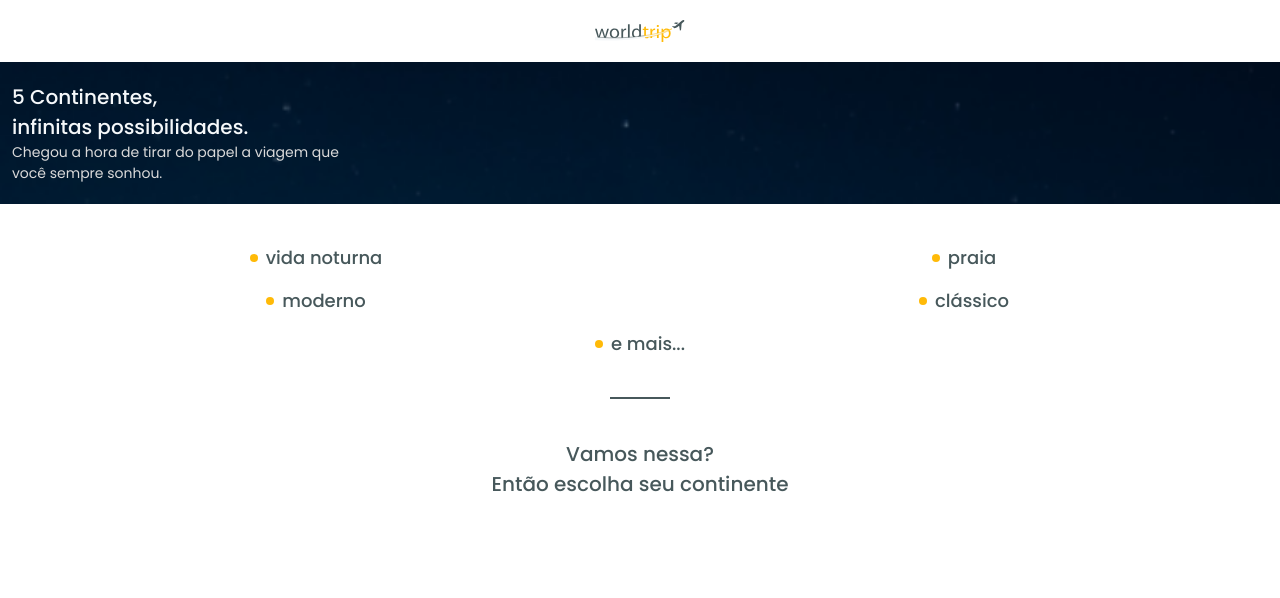
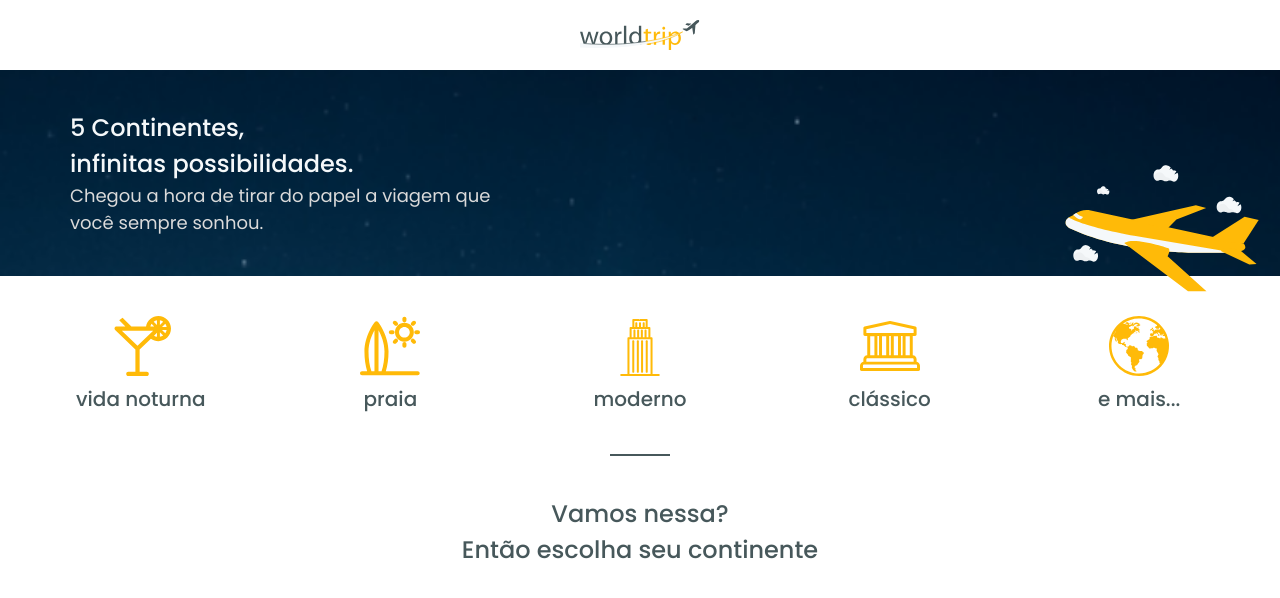
Before and after one commit to luisfilipefa/ignite-desafio4, a Next.js app: page / in a window 1280 px wide. Shown: the top 598 px of the page. Built offline with nearby package versions, Linux system fonts and the light colour scheme.

Commit message:
home design for tablets

```diff
--- a/src/components/Banner/index.tsx
+++ b/src/components/Banner/index.tsx
@@ -1,25 +1,46 @@
-import { Box, Text } from "@chakra-ui/react";
+import { Box, Image, Text, useBreakpointValue } from "@chakra-ui/react";
 
 import React from "react";
 
 export default function Banner() {
+  const showPlane = useBreakpointValue({
+    sm: false,
+    md: true,
+  });
+
   return (
     <Box
-      py={{ sm: "5" }}
-      px={{ sm: "3" }}
+      py={{ sm: "5", md: "10" }}
+      px={{ sm: "3", md: "70px" }}
       bgImage="url(/banner.png)"
       bgSize="cover"
+      bgPosition="center"
+      position="relative"
     >
-      <Text fontSize="lg" color="gray.50" fontWeight="medium">
+      <Text
+        fontSize={{ sm: "lg", md: "xl" }}
+        color="gray.50"
+        fontWeight="medium"
+      >
         5 Continentes,
         <br />
         infinitas possibilidades.
       </Text>
-      <Text fontSize="sm" color="gray.100">
+      <Text fontSize={{ sm: "sm", md: "md" }} color="gray.100">
         Chegou a hora de tirar do papel a viagem que
         <br />
         você sempre sonhou.
       </Text>
+      {showPlane && (
+        <Box
+          w={{ md: "200px" }}
+          position="absolute"
+          top={{ md: "90" }}
+          right={{ md: "18" }}
+        >
+          <Image src="/airplane.svg" />
+        </Box>
+      )}
     </Box>
   );
 }
--- a/src/components/CTA/index.tsx
+++ b/src/components/CTA/index.tsx
@@ -5,7 +5,12 @@ import React from "react";
 export default function CTA() {
   return (
     <Box py={{ sm: "10" }}>
-      <Text align="center" color="cyan" fontSize="lg" fontWeight="medium">
+      <Text
+        align="center"
+        color="cyan"
+        fontSize={{ sm: "lg", md: "xl" }}
+        fontWeight="medium"
+      >
         Vamos nessa?
         <br />
         Então escolha seu continente
--- a/src/components/Header/Logo.tsx
+++ b/src/components/Header/Logo.tsx
@@ -4,7 +4,7 @@ import React from "react";
 
 export default function Logo() {
   return (
-    <Box w={{ sm: "90px" }}>
+    <Box w={{ sm: "90px", md: "120px" }}>
       <Image src="/logo.svg" alt="world trip" />
     </Box>
   );
--- a/src/components/TypesSection/TypeCard.tsx
+++ b/src/components/TypesSection/TypeCard.tsx
@@ -1,16 +1,39 @@
-import { Circle, Flex, Text } from "@chakra-ui/react";
+import {
+  Box,
+  Circle,
+  Flex,
+  FlexProps,
+  Image,
+  Text,
+  useBreakpointValue,
+} from "@chakra-ui/react";
 
 import React from "react";
 
-interface TypeCardProps {
+interface TypeCardProps extends FlexProps {
   title: string;
+  image?: string;
+  alt?: string;
 }
 
-export default function TypeCard({ title }: TypeCardProps) {
+export default function TypeCard({
+  title,
+  image,
+  alt,
+  ...rest
+}: TypeCardProps) {
+  const showIcons = useBreakpointValue({ sm: false, md: true });
+
   return (
-    <Flex align="center" justifyContent="center">
-      <Circle size="8px" bg="highlight" mr="2" />
-      <Text color="cyan" fontSize="md" fontWeight="medium">
+    <Flex direction={{ sm: "row", md: "column" }} align="center" {...rest}>
+      {showIcons ? (
+        <Box w={{ md: "60px" }} mb={{ md: "2" }}>
+          <Image src={image} alt={alt} />
+        </Box>
+      ) : (
+        <Circle size="8px" bg="highlight" mr="2" />
+      )}
+      <Text color="cyan" fontSize={{ sm: "md", md: "lg" }} fontWeight="medium">
         {title}
       </Text>
     </Flex>
--- a/src/components/TypesSection/index.tsx
+++ b/src/components/TypesSection/index.tsx
@@ -6,25 +6,41 @@ import TypeCard from "./TypeCard";
 export default function TypesSection() {
   return (
     <Grid
-      templateRows={{ sm: "repeat(3, 1fr)" }}
-      templateColumns={{ sm: "repeat(2, 1fr)" }}
-      gap={{ sm: 4 }}
+      templateRows={{ sm: "repeat(3, 1fr)", md: "1fr" }}
+      templateColumns={{ sm: "repeat(2, 1fr)", md: "repeat(5, 1fr)" }}
+      gap={{ sm: 4, md: 2 }}
       py={{ sm: "10" }}
+      px={{ sm: "5" }}
     >
-      <GridItem align="center">
-        <TypeCard title="vida noturna" />
+      <GridItem>
+        <TypeCard title="vida noturna" image="/cocktail.svg" alt="cocktail" />
       </GridItem>
-      <GridItem align="center">
-        <TypeCard title="praia" />
+      <GridItem>
+        <TypeCard
+          title="praia"
+          image="/surf.svg"
+          alt="surf"
+          justifyContent={{ sm: "flex-end" }}
+        />
       </GridItem>
-      <GridItem align="center">
-        <TypeCard title="moderno" />
+      <GridItem>
+        <TypeCard title="moderno" image="/building.svg" alt="modern" />
       </GridItem>
-      <GridItem align="center">
-        <TypeCard title="clássico" />
+      <GridItem>
+        <TypeCard
+          title="clássico"
+          image="/museum.svg"
+          alt="museum"
+          justifyContent={{ sm: "flex-end" }}
+        />
       </GridItem>
-      <GridItem colSpan={{ sm: 2 }} align="center">
-        <TypeCard title="e mais..." />
+      <GridItem colSpan={{ sm: 2, md: 1 }}>
+        <TypeCard
+          title="e mais..."
+          image="/earth.svg"
+          alt="earth"
+          justifyContent={{ sm: "center" }}
+        />
       </GridItem>
     </Grid>
   );
--- a/src/styles/theme.ts
+++ b/src/styles/theme.ts
@@ -26,10 +26,14 @@ export const theme = extendTheme({
     heading: "Poppins",
     body: "Poppins",
   },
+  //  quando não especificado todos os breakpoints, os hooks que os utilizam se comportam de forma estranha
+  //  reproduzir removendo xl e 2xl e usando o useBreakpointValue, e depois analisando o console
   breakpoints: {
     sm: "375px",
     md: "768px",
     lg: "1024px",
+    xl: "1200px",
+    "2xl": "1400px",
   },
   fontSizes: {
     sm: "0.875rem",
```
Also changed, not shown: public/airplane.svg (added).
